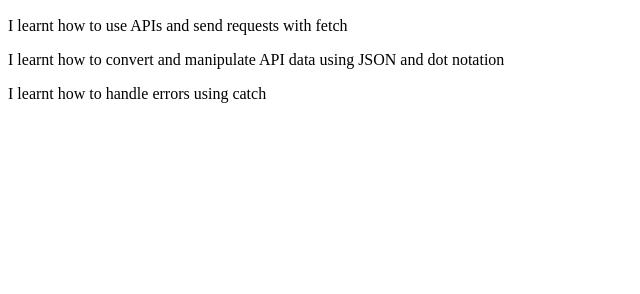
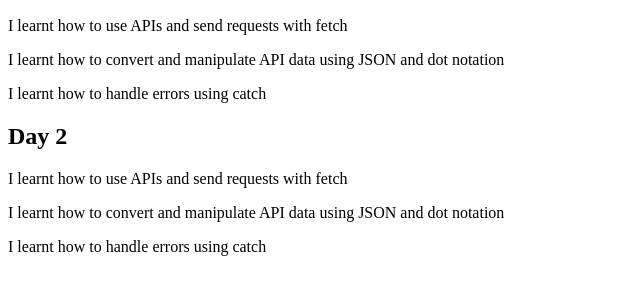
Before and after one commit to Phoenix-Domain/conal, a plain HTML site: page index.html in a window 1280 px wide. Shown: the part 110-404 px from the top of the page, without its empty margins (0-640 px from the left). Drawn offline with Linux system fonts and the light colour scheme.

Commit message:
Log day 2

```diff
--- a/index.html
+++ b/index.html
@@ -17,5 +17,15 @@
     <p>I learnt how to convert and manipulate API data using JSON and dot notation</p>
     <p>I learnt how to handle errors using catch</p>
   </section>
+   <section class="log">
+    <h2>
+      Day 2
+    </h2>
+    <p>
+      I learnt how to use APIs and send requests with fetch
+    </p>
+    <p>I learnt how to convert and manipulate API data using JSON and dot notation</p>
+    <p>I learnt how to handle errors using catch</p>
+  </section>
 </body>
 </html>
```
